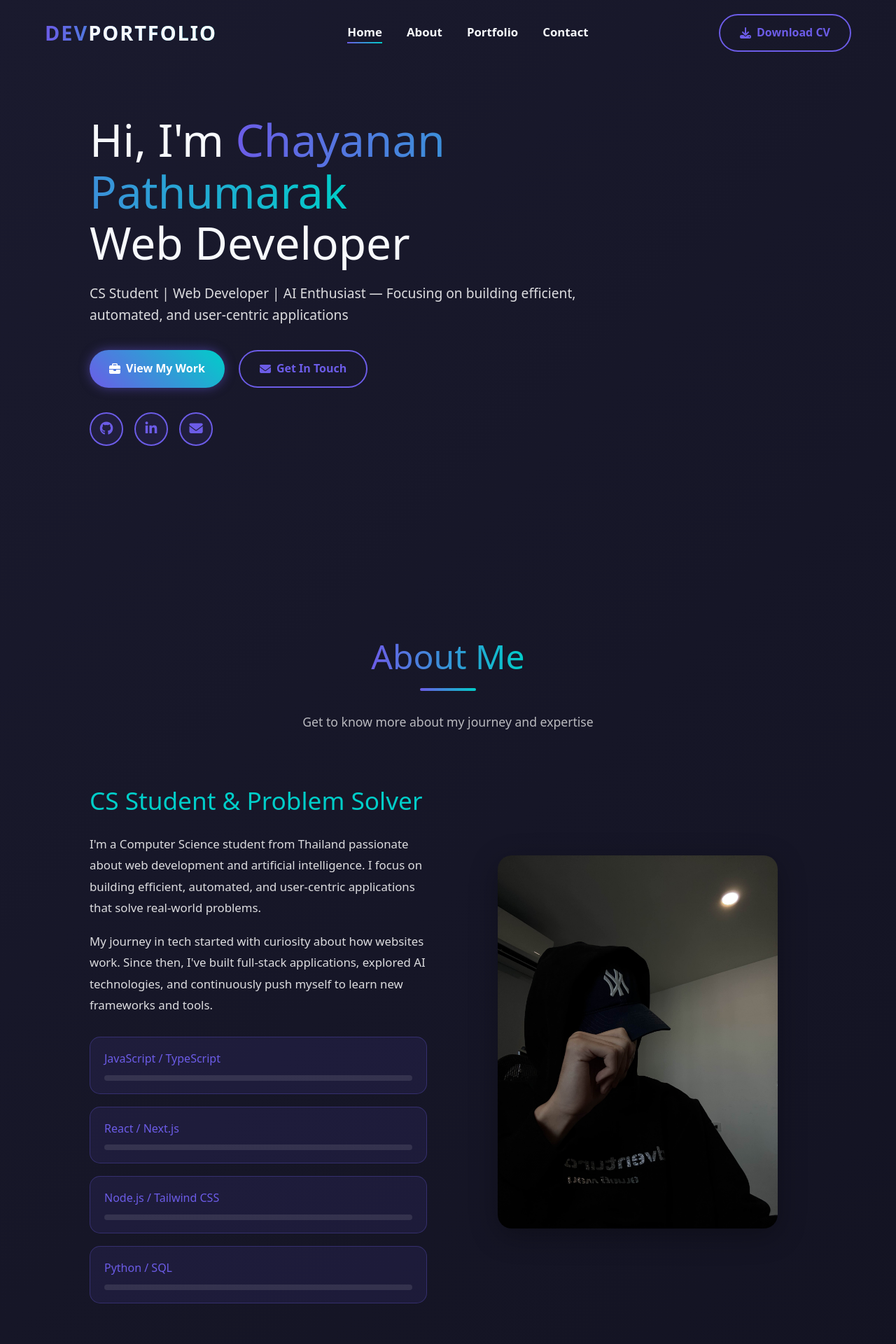
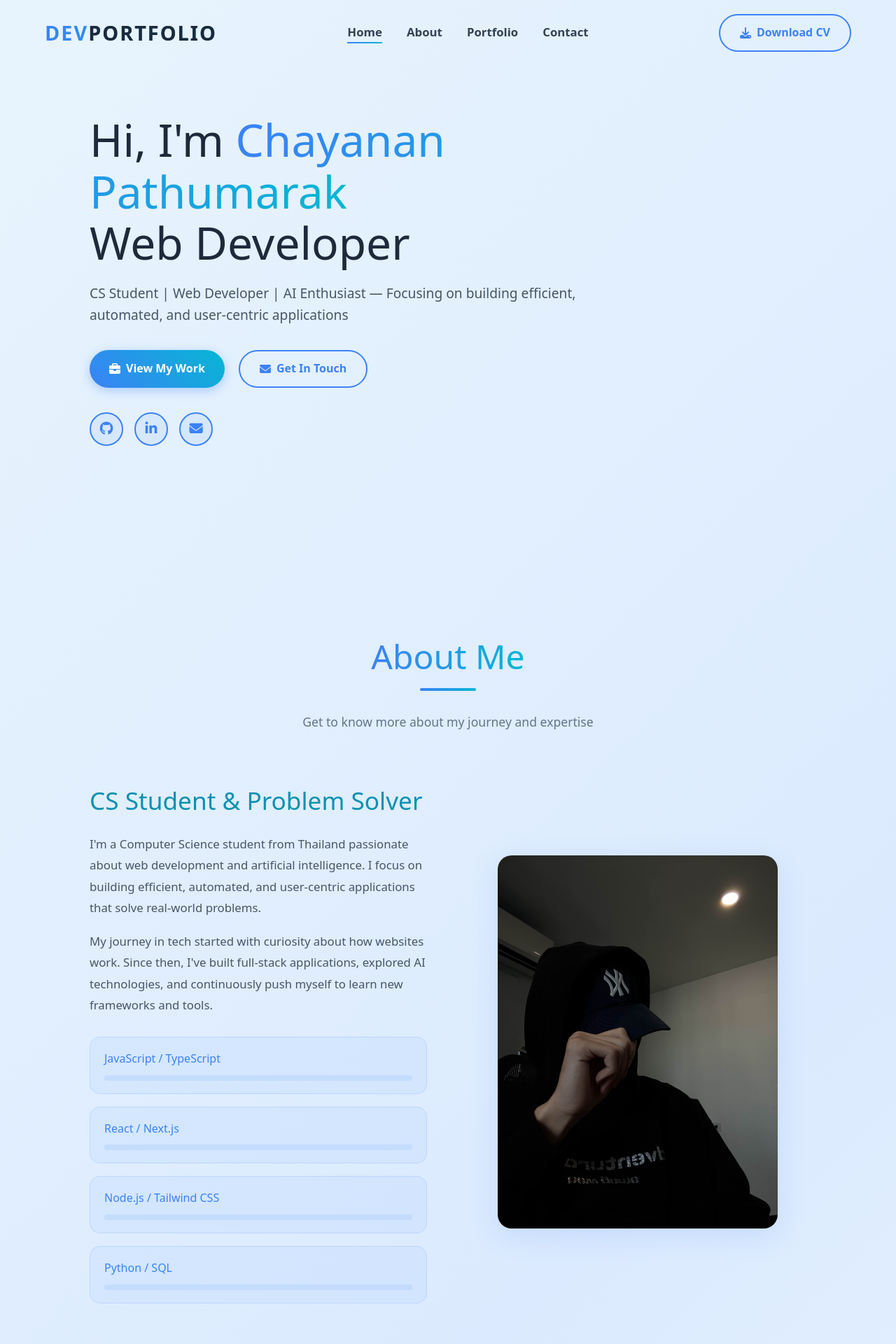
Before and after one commit to Chayananz/wave.portfolio, a Next.js app: page / in a window 1280 px wide. Shown: the top 1920 px of the page at 70% size. Built offline with nearby package versions, Linux system fonts and the light colour scheme.

Commit message:
เปลี่ยน theme เป็น light blue

```diff
--- a/src/app/globals.css
+++ b/src/app/globals.css
@@ -376,113 +376,113 @@ body {
   }
 }
 
-/* ===== Cyberpunk Portfolio ===== */
-.cyber-body { background: linear-gradient(135deg, #1a1a2e, #0f0f1b); color: #f7f9fc; line-height: 1.6; position: relative; }
-.cyber-body::before { content:''; position:fixed; inset:0; background: repeating-linear-gradient(rgba(108,92,231,0.05) 0px,rgba(108,92,231,0.05) 1px,transparent 1px,transparent 20px), repeating-linear-gradient(90deg,rgba(108,92,231,0.05) 0px,rgba(108,92,231,0.05) 1px,transparent 1px,transparent 20px); z-index:-1; pointer-events:none; }
+/* ===== Cyberpunk Portfolio — Light Blue Theme ===== */
+.cyber-body { background: linear-gradient(135deg, #e8f4fd, #dbeafe, #f0f9ff); color: #1e293b; line-height: 1.6; position: relative; }
+.cyber-body::before { content:''; position:fixed; inset:0; background: repeating-linear-gradient(rgba(59,130,246,0.04) 0px,rgba(59,130,246,0.04) 1px,transparent 1px,transparent 20px), repeating-linear-gradient(90deg,rgba(59,130,246,0.04) 0px,rgba(59,130,246,0.04) 1px,transparent 1px,transparent 20px); z-index:-1; pointer-events:none; }
 .particles-bg { position:fixed; inset:0; z-index:-1; pointer-events:none; }
 
 /* Loading */
-.cyber-loading { position:fixed; inset:0; background:#1a1a2e; display:flex; justify-content:center; align-items:center; z-index:9999; }
-.cyber-loader { width:80px; height:80px; border:4px solid transparent; border-top:4px solid #6c5ce7; border-radius:50%; animation: cyber-spin 1s linear infinite; }
+.cyber-loading { position:fixed; inset:0; background:#e8f4fd; display:flex; justify-content:center; align-items:center; z-index:9999; }
+.cyber-loader { width:80px; height:80px; border:4px solid transparent; border-top:4px solid #3b82f6; border-radius:50%; animation: cyber-spin 1s linear infinite; }
 @keyframes cyber-spin { to { transform:rotate(360deg); } }
 
 /* Header */
 .cyber-header { position:fixed; top:0; width:100%; padding:20px 5%; display:flex; justify-content:space-between; align-items:center; z-index:1000; transition:all 0.4s ease; }
-.cyber-header.scrolled { background:rgba(26,26,46,0.95); backdrop-filter:blur(10px); box-shadow:0 5px 20px rgba(0,0,0,0.3); padding:15px 5%; }
-.cyber-logo { font-size:1.8rem; font-weight:800; background:linear-gradient(to right,#6c5ce7,#00cec9); -webkit-background-clip:text; background-clip:text; color:transparent; letter-spacing:2px; }
-.cyber-logo span { color:#f7f9fc; -webkit-text-fill-color:#f7f9fc; }
+.cyber-header.scrolled { background:rgba(255,255,255,0.92); backdrop-filter:blur(12px); box-shadow:0 4px 20px rgba(59,130,246,0.1); padding:15px 5%; }
+.cyber-logo { font-size:1.8rem; font-weight:800; background:linear-gradient(to right,#3b82f6,#06b6d4); -webkit-background-clip:text; background-clip:text; color:transparent; letter-spacing:2px; }
+.cyber-logo span { color:#1e293b; -webkit-text-fill-color:#1e293b; }
 .cyber-nav-desktop ul { display:flex; list-style:none; gap:35px; margin:0; padding:0; }
-.cyber-nav-desktop ul li a { color:#f7f9fc; text-decoration:none; font-weight:600; font-size:1.05rem; position:relative; padding:5px 0; transition:all 0.3s; }
-.cyber-nav-desktop ul li a::after { content:''; position:absolute; bottom:0; left:0; width:0; height:2px; background:linear-gradient(to right,#6c5ce7,#00cec9); transition:width 0.3s; }
+.cyber-nav-desktop ul li a { color:#334155; text-decoration:none; font-weight:600; font-size:1.05rem; position:relative; padding:5px 0; transition:all 0.3s; }
+.cyber-nav-desktop ul li a::after { content:''; position:absolute; bottom:0; left:0; width:0; height:2px; background:linear-gradient(to right,#3b82f6,#06b6d4); transition:width 0.3s; }
 .cyber-nav-desktop ul li a:hover::after, .cyber-nav-desktop ul li a.active::after { width:100%; }
-.cyber-nav-desktop ul li a:hover { color:#00cec9; }
+.cyber-nav-desktop ul li a:hover { color:#3b82f6; }
 .cyber-nav-buttons { display:flex; gap:12px; }
-.cyber-mobile-toggle { display:none; background:none; border:2px solid #6c5ce7; color:#6c5ce7; width:44px; height:44px; border-radius:10px; font-size:1.2rem; cursor:pointer; transition:all 0.3s; }
-.cyber-mobile-toggle:hover { background:#6c5ce7; color:white; }
-.cyber-mobile-menu { position:absolute; top:100%; left:0; width:100%; background:rgba(26,26,46,0.98); padding:20px 5%; display:flex; flex-direction:column; gap:15px; border-top:1px solid rgba(108,92,231,0.3); }
-.cyber-mobile-menu a { color:#f7f9fc; text-decoration:none; font-weight:600; font-size:1.1rem; padding:10px 0; transition:color 0.3s; }
-.cyber-mobile-menu a:hover { color:#00cec9; }
+.cyber-mobile-toggle { display:none; background:none; border:2px solid #3b82f6; color:#3b82f6; width:44px; height:44px; border-radius:10px; font-size:1.2rem; cursor:pointer; transition:all 0.3s; }
+.cyber-mobile-toggle:hover { background:#3b82f6; color:white; }
+.cyber-mobile-menu { position:absolute; top:100%; left:0; width:100%; background:rgba(255,255,255,0.97); padding:20px 5%; display:flex; flex-direction:column; gap:15px; border-top:1px solid rgba(59,130,246,0.2); box-shadow:0 8px 20px rgba(59,130,246,0.08); }
+.cyber-mobile-menu a { color:#334155; text-decoration:none; font-weight:600; font-size:1.1rem; padding:10px 0; transition:color 0.3s; }
+.cyber-mobile-menu a:hover { color:#3b82f6; }
 
 /* Buttons */
 .cyber-btn { padding:12px 28px; border:none; border-radius:30px; font-weight:600; cursor:pointer; transition:all 0.4s cubic-bezier(0.175,0.885,0.32,1.275); text-decoration:none; display:inline-flex; align-items:center; gap:8px; font-size:1rem; }
-.cyber-btn-primary { background:linear-gradient(45deg,#6c5ce7,#00cec9); color:white; box-shadow:0 0 15px rgba(108,92,231,0.5); }
-.cyber-btn-primary:hover { transform:translateY(-3px); box-shadow:0 8px 25px rgba(108,92,231,0.6); }
-.cyber-btn-outline { background:transparent; border:2px solid #6c5ce7; color:#6c5ce7; }
-.cyber-btn-outline:hover { background:#6c5ce7; color:white; transform:translateY(-3px); }
+.cyber-btn-primary { background:linear-gradient(45deg,#3b82f6,#06b6d4); color:white; box-shadow:0 4px 15px rgba(59,130,246,0.35); }
+.cyber-btn-primary:hover { transform:translateY(-3px); box-shadow:0 8px 25px rgba(59,130,246,0.45); }
+.cyber-btn-outline { background:transparent; border:2px solid #3b82f6; color:#3b82f6; }
+.cyber-btn-outline:hover { background:#3b82f6; color:white; transform:translateY(-3px); }
 .cyber-btn-sm { padding:8px 18px; font-size:0.9rem; }
 
 /* Hero */
 .cyber-hero { min-height:100vh; display:flex; align-items:center; padding:0 10%; position:relative; }
 .cyber-hero-content { max-width:700px; z-index:10; }
-.cyber-hero h1 { font-size:4rem; margin-bottom:20px; line-height:1.15; animation:cyber-fadeInUp 1s ease-out; }
-.cyber-hero h1 span { background:linear-gradient(to right,#6c5ce7,#00cec9); -webkit-background-clip:text; background-clip:text; color:transparent; }
-.cyber-hero p { font-size:1.2rem; margin-bottom:35px; color:rgba(255,255,255,0.85); animation:cyber-fadeInUp 1s ease-out 0.2s forwards; opacity:0; }
+.cyber-hero h1 { font-size:4rem; margin-bottom:20px; line-height:1.15; animation:cyber-fadeInUp 1s ease-out; color:#1e293b; }
+.cyber-hero h1 span { background:linear-gradient(to right,#3b82f6,#06b6d4); -webkit-background-clip:text; background-clip:text; color:transparent; }
+.cyber-hero p { font-size:1.2rem; margin-bottom:35px; color:#475569; animation:cyber-fadeInUp 1s ease-out 0.2s forwards; opacity:0; }
 .cyber-hero-buttons { display:flex; gap:20px; animation:cyber-fadeInUp 1s ease-out 0.4s forwards; opacity:0; flex-wrap:wrap; }
 .cyber-social-links { display:flex; gap:16px; margin-top:35px; animation:cyber-fadeInUp 1s ease-out 0.6s forwards; opacity:0; }
-.cyber-social-links a { width:48px; height:48px; border-radius:50%; background:rgba(108,92,231,0.1); border:2px solid #6c5ce7; color:#6c5ce7; display:flex; justify-content:center; align-items:center; font-size:1.2rem; transition:all 0.4s; text-decoration:none; }
-.cyber-social-links a:hover { background:#6c5ce7; color:white; transform:translateY(-5px) scale(1.1); box-shadow:0 0 15px rgba(108,92,231,0.7); }
+.cyber-social-links a { width:48px; height:48px; border-radius:50%; background:rgba(59,130,246,0.08); border:2px solid #3b82f6; color:#3b82f6; display:flex; justify-content:center; align-items:center; font-size:1.2rem; transition:all 0.4s; text-decoration:none; }
+.cyber-social-links a:hover { background:#3b82f6; color:white; transform:translateY(-5px) scale(1.1); box-shadow:0 4px 15px rgba(59,130,246,0.4); }
 
 /* Sections */
 section { padding:100px 10%; position:relative; }
 .cyber-section-title { text-align:center; margin-bottom:70px; }
-.cyber-section-title h2 { font-size:3rem; margin-bottom:15px; background:linear-gradient(to right,#6c5ce7,#00cec9); -webkit-background-clip:text; background-clip:text; color:transparent; display:inline-block; position:relative; }
-.cyber-section-title h2::after { content:''; position:absolute; bottom:-10px; left:50%; transform:translateX(-50%); width:80px; height:4px; background:linear-gradient(to right,#6c5ce7,#00cec9); border-radius:2px; }
-.cyber-section-title p { color:rgba(255,255,255,0.7); margin-top:25px; font-size:1.1rem; }
+.cyber-section-title h2 { font-size:3rem; margin-bottom:15px; background:linear-gradient(to right,#3b82f6,#06b6d4); -webkit-background-clip:text; background-clip:text; color:transparent; display:inline-block; position:relative; }
+.cyber-section-title h2::after { content:''; position:absolute; bottom:-10px; left:50%; transform:translateX(-50%); width:80px; height:4px; background:linear-gradient(to right,#3b82f6,#06b6d4); border-radius:2px; }
+.cyber-section-title p { color:#64748b; margin-top:25px; font-size:1.1rem; }
 
 /* About */
 .cyber-about-content { display:grid; grid-template-columns:1fr 1fr; gap:60px; align-items:center; }
-.cyber-about-text h3 { font-size:2.2rem; margin-bottom:20px; color:#00cec9; }
-.cyber-about-text p { margin-bottom:18px; color:rgba(255,255,255,0.85); font-size:1.05rem; line-height:1.8; }
+.cyber-about-text h3 { font-size:2.2rem; margin-bottom:20px; color:#0891b2; }
+.cyber-about-text p { margin-bottom:18px; color:#475569; font-size:1.05rem; line-height:1.8; }
 .cyber-about-image { display:flex; justify-content:center; }
-.cyber-profile-img { width:100%; max-width:400px; border-radius:20px; box-shadow:0 10px 40px rgba(0,0,0,0.3); object-fit:cover; }
+.cyber-profile-img { width:100%; max-width:400px; border-radius:20px; box-shadow:0 10px 40px rgba(59,130,246,0.15); object-fit:cover; }
 
 /* Skills */
 .cyber-skills { display:grid; grid-template-columns:1fr; gap:18px; margin-top:30px; }
-.cyber-skill-item { background:rgba(108,92,231,0.1); padding:18px 20px; border-radius:15px; border:1px solid rgba(108,92,231,0.3); transition:all 0.3s; }
-.cyber-skill-item:hover { background:rgba(108,92,231,0.2); transform:translateY(-3px); box-shadow:0 0 15px rgba(108,92,231,0.5); }
-.cyber-skill-item h4 { font-size:1rem; margin-bottom:10px; color:#6c5ce7; }
-.cyber-skill-bar { width:100%; height:8px; background:rgba(255,255,255,0.1); border-radius:4px; overflow:hidden; }
-.cyber-skill-progress { height:100%; background:linear-gradient(to right,#6c5ce7,#00cec9); border-radius:4px; transition:width 1.5s ease-out; }
+.cyber-skill-item { background:rgba(59,130,246,0.06); padding:18px 20px; border-radius:15px; border:1px solid rgba(59,130,246,0.15); transition:all 0.3s; }
+.cyber-skill-item:hover { background:rgba(59,130,246,0.12); transform:translateY(-3px); box-shadow:0 4px 15px rgba(59,130,246,0.15); }
+.cyber-skill-item h4 { font-size:1rem; margin-bottom:10px; color:#3b82f6; }
+.cyber-skill-bar { width:100%; height:8px; background:rgba(59,130,246,0.1); border-radius:4px; overflow:hidden; }
+.cyber-skill-progress { height:100%; background:linear-gradient(to right,#3b82f6,#06b6d4); border-radius:4px; transition:width 1.5s ease-out; }
 
 /* Portfolio */
-.cyber-portfolio-section { background:rgba(17,17,29,0.8); }
+.cyber-portfolio-section { background:rgba(219,234,254,0.5); }
 .cyber-portfolio-grid { display:grid; grid-template-columns:repeat(auto-fill,minmax(350px,1fr)); gap:30px; }
-.cyber-portfolio-item { background:rgba(255,255,255,0.05); border-radius:20px; overflow:hidden; transition:all 0.4s; border:1px solid rgba(108,92,231,0.2); }
-.cyber-portfolio-item:hover { transform:translateY(-8px); box-shadow:0 15px 40px rgba(0,0,0,0.4); border-color:rgba(108,92,231,0.5); }
+.cyber-portfolio-item { background:rgba(255,255,255,0.8); border-radius:20px; overflow:hidden; transition:all 0.4s; border:1px solid rgba(59,130,246,0.12); }
+.cyber-portfolio-item:hover { transform:translateY(-8px); box-shadow:0 15px 40px rgba(59,130,246,0.15); border-color:rgba(59,130,246,0.3); }
 .cyber-portfolio-img { width:100%; height:250px; overflow:hidden; }
 .cyber-project-image { width:100%; height:100%; object-fit:cover; transition:transform 0.4s; }
 .cyber-portfolio-item:hover .cyber-project-image { transform:scale(1.08); }
 .cyber-portfolio-content { padding:25px; }
-.cyber-portfolio-content h3 { font-size:1.5rem; margin-bottom:10px; color:#00cec9; }
-.cyber-portfolio-content p { color:rgba(255,255,255,0.7); margin-bottom:15px; line-height:1.6; }
+.cyber-portfolio-content h3 { font-size:1.5rem; margin-bottom:10px; color:#0891b2; }
+.cyber-portfolio-content p { color:#475569; margin-bottom:15px; line-height:1.6; }
 .cyber-portfolio-tags { display:flex; gap:10px; flex-wrap:wrap; margin-bottom:18px; }
-.cyber-tag { background:rgba(108,92,231,0.2); padding:5px 14px; border-radius:20px; font-size:0.85rem; color:#6c5ce7; font-weight:600; }
+.cyber-tag { background:rgba(59,130,246,0.1); padding:5px 14px; border-radius:20px; font-size:0.85rem; color:#3b82f6; font-weight:600; }
 .cyber-portfolio-links { display:flex; gap:12px; flex-wrap:wrap; }
 
 /* Contact */
 .cyber-contact-container { max-width:700px; margin:0 auto; }
 .cyber-contact-info { display:grid; grid-template-columns:1fr 1fr; gap:20px; }
-.cyber-contact-card { display:flex; gap:18px; align-items:center; padding:22px; background:rgba(255,255,255,0.05); border-radius:16px; border:1px solid rgba(108,92,231,0.2); text-decoration:none; color:#f7f9fc; transition:all 0.4s; }
-.cyber-contact-card:hover { background:rgba(108,92,231,0.1); transform:translateY(-4px); box-shadow:0 8px 25px rgba(108,92,231,0.15); border-color:rgba(108,92,231,0.4); }
-.cyber-contact-icon { width:52px; height:52px; border-radius:50%; background:rgba(108,92,231,0.15); border:2px solid #6c5ce7; display:flex; justify-content:center; align-items:center; font-size:1.3rem; color:#6c5ce7; flex-shrink:0; transition:all 0.4s; }
-.cyber-contact-card:hover .cyber-contact-icon { background:#6c5ce7; color:white; }
-.cyber-contact-card h3 { font-size:1.1rem; margin-bottom:4px; color:#00cec9; }
-.cyber-contact-card p { color:rgba(255,255,255,0.7); font-size:0.95rem; margin:0; }
+.cyber-contact-card { display:flex; gap:18px; align-items:center; padding:22px; background:rgba(255,255,255,0.7); border-radius:16px; border:1px solid rgba(59,130,246,0.12); text-decoration:none; color:#1e293b; transition:all 0.4s; }
+.cyber-contact-card:hover { background:rgba(255,255,255,0.95); transform:translateY(-4px); box-shadow:0 8px 25px rgba(59,130,246,0.12); border-color:rgba(59,130,246,0.3); }
+.cyber-contact-icon { width:52px; height:52px; border-radius:50%; background:rgba(59,130,246,0.08); border:2px solid #3b82f6; display:flex; justify-content:center; align-items:center; font-size:1.3rem; color:#3b82f6; flex-shrink:0; transition:all 0.4s; }
+.cyber-contact-card:hover .cyber-contact-icon { background:#3b82f6; color:white; }
+.cyber-contact-card h3 { font-size:1.1rem; margin-bottom:4px; color:#0891b2; }
+.cyber-contact-card p { color:#64748b; font-size:0.95rem; margin:0; }
 
 /* Footer */
-.cyber-footer { background:rgba(17,17,29,0.95); padding:60px 10% 30px; }
+.cyber-footer { background:rgba(241,245,249,0.95); padding:60px 10% 30px; border-top:1px solid rgba(59,130,246,0.1); }
 .cyber-footer-content { display:flex; justify-content:space-between; flex-wrap:wrap; gap:40px; margin-bottom:40px; }
 .cyber-footer-section { flex:1; min-width:200px; }
-.cyber-footer-section h3 { font-size:1.3rem; margin-bottom:18px; color:#00cec9; position:relative; padding-bottom:10px; }
-.cyber-footer-section h3::after { content:''; position:absolute; bottom:0; left:0; width:40px; height:2px; background:#6c5ce7; }
-.cyber-footer-section > p { color:rgba(255,255,255,0.7); line-height:1.8; margin-top:10px; }
+.cyber-footer-section h3 { font-size:1.3rem; margin-bottom:18px; color:#0891b2; position:relative; padding-bottom:10px; }
+.cyber-footer-section h3::after { content:''; position:absolute; bottom:0; left:0; width:40px; height:2px; background:#3b82f6; }
+.cyber-footer-section > p { color:#64748b; line-height:1.8; margin-top:10px; }
 .cyber-footer-socials { display:flex; gap:14px; margin-top:18px; }
-.cyber-footer-socials a { width:40px; height:40px; border-radius:50%; background:rgba(108,92,231,0.1); border:2px solid #6c5ce7; color:#6c5ce7; display:flex; justify-content:center; align-items:center; font-size:1rem; transition:all 0.3s; text-decoration:none; }
-.cyber-footer-socials a:hover { background:#6c5ce7; color:white; transform:translateY(-3px); }
+.cyber-footer-socials a { width:40px; height:40px; border-radius:50%; background:rgba(59,130,246,0.08); border:2px solid #3b82f6; color:#3b82f6; display:flex; justify-content:center; align-items:center; font-size:1rem; transition:all 0.3s; text-decoration:none; }
+.cyber-footer-socials a:hover { background:#3b82f6; color:white; transform:translateY(-3px); }
 .cyber-footer-links { display:flex; flex-direction:column; gap:10px; }
-.cyber-footer-links a, .cyber-footer-links span { color:rgba(255,255,255,0.7); text-decoration:none; transition:all 0.3s; display:inline-block; font-size:0.95rem; }
-.cyber-footer-links a:hover { color:#6c5ce7; transform:translateX(5px); }
-.cyber-copyright { padding-top:30px; border-top:1px solid rgba(255,255,255,0.1); text-align:center; color:rgba(255,255,255,0.6); font-size:0.95rem; }
+.cyber-footer-links a, .cyber-footer-links span { color:#64748b; text-decoration:none; transition:all 0.3s; display:inline-block; font-size:0.95rem; }
+.cyber-footer-links a:hover { color:#3b82f6; transform:translateX(5px); }
+.cyber-copyright { padding-top:30px; border-top:1px solid rgba(59,130,246,0.1); text-align:center; color:#94a3b8; font-size:0.95rem; }
 
 /* Animations */
 @keyframes cyber-fadeInUp { from { opacity:0; transform:translateY(30px); } to { opacity:1; transform:translateY(0); } }
--- a/src/app/page.tsx
+++ b/src/app/page.tsx
@@ -135,7 +135,7 @@ export default function Home() {
 
         ctx.beginPath();
         ctx.arc(p.x, p.y, p.size, 0, Math.PI * 2);
-        ctx.fillStyle = "rgba(108, 92, 231, 0.4)";
+        ctx.fillStyle = "rgba(59, 130, 246, 0.3)";
         ctx.fill();
 
         // Draw connections
@@ -147,7 +147,7 @@ export default function Home() {
             ctx.beginPath();
             ctx.moveTo(p.x, p.y);
             ctx.lineTo(particles[j].x, particles[j].y);
-            ctx.strokeStyle = `rgba(108, 92, 231, ${0.15 * (1 - dist / 150)})`;
+            ctx.strokeStyle = `rgba(59, 130, 246, ${0.12 * (1 - dist / 150)})`;
             ctx.lineWidth = 0.5;
             ctx.stroke();
           }
```
